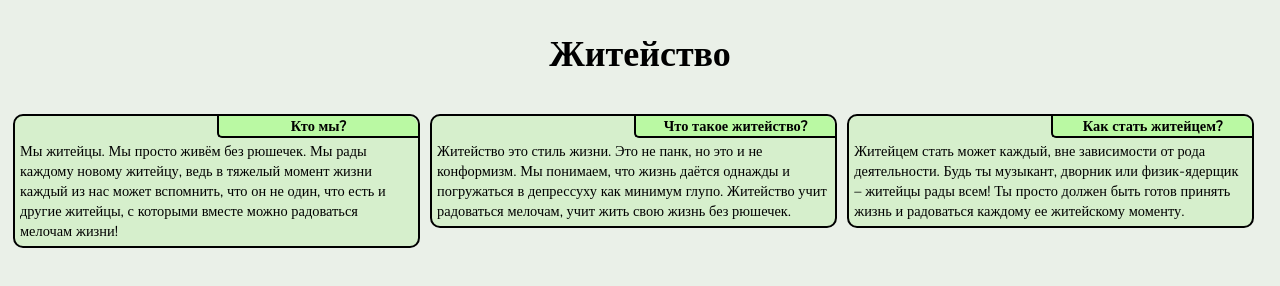
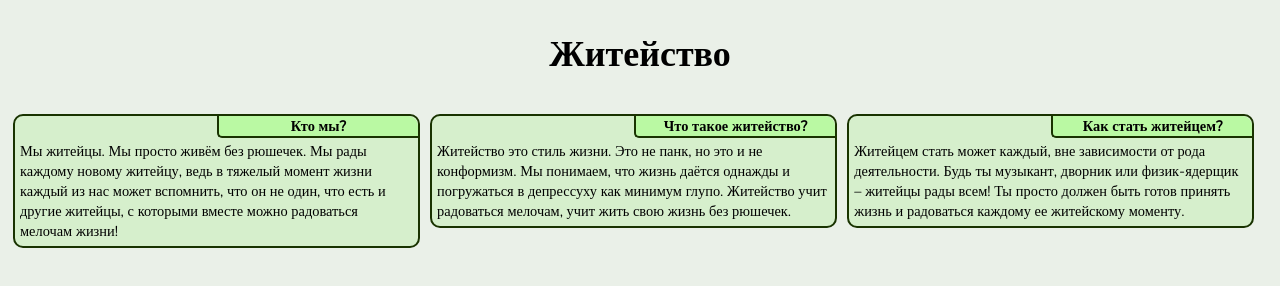
Before and after one commit to Vaclav-Kasimov/module2-solution, a plain HTML site: page index.html in a window 1280 px wide. Drawn offline with nearby package versions, Linux system fonts and the light colour scheme.

Commit message:
border-color changed

```diff
--- a/css/style.css
+++ b/css/style.css
@@ -58,7 +58,7 @@ h1{
 	border: solid;
 	border-width: 2px;
 	border-radius: 10px;
-	border-color: black;
+	border-color: #193300;
 }
 
 .box-header{
@@ -72,7 +72,7 @@ h1{
 	border-left-width: 2px;
 	border-top-width: 0px;
 	border-right-width: 0px;
-	border-color: black;
+	border-color: #193300;
 	background-color: #BAF9A3;
 	text-align: center;
 	font-weight: 900;
```
